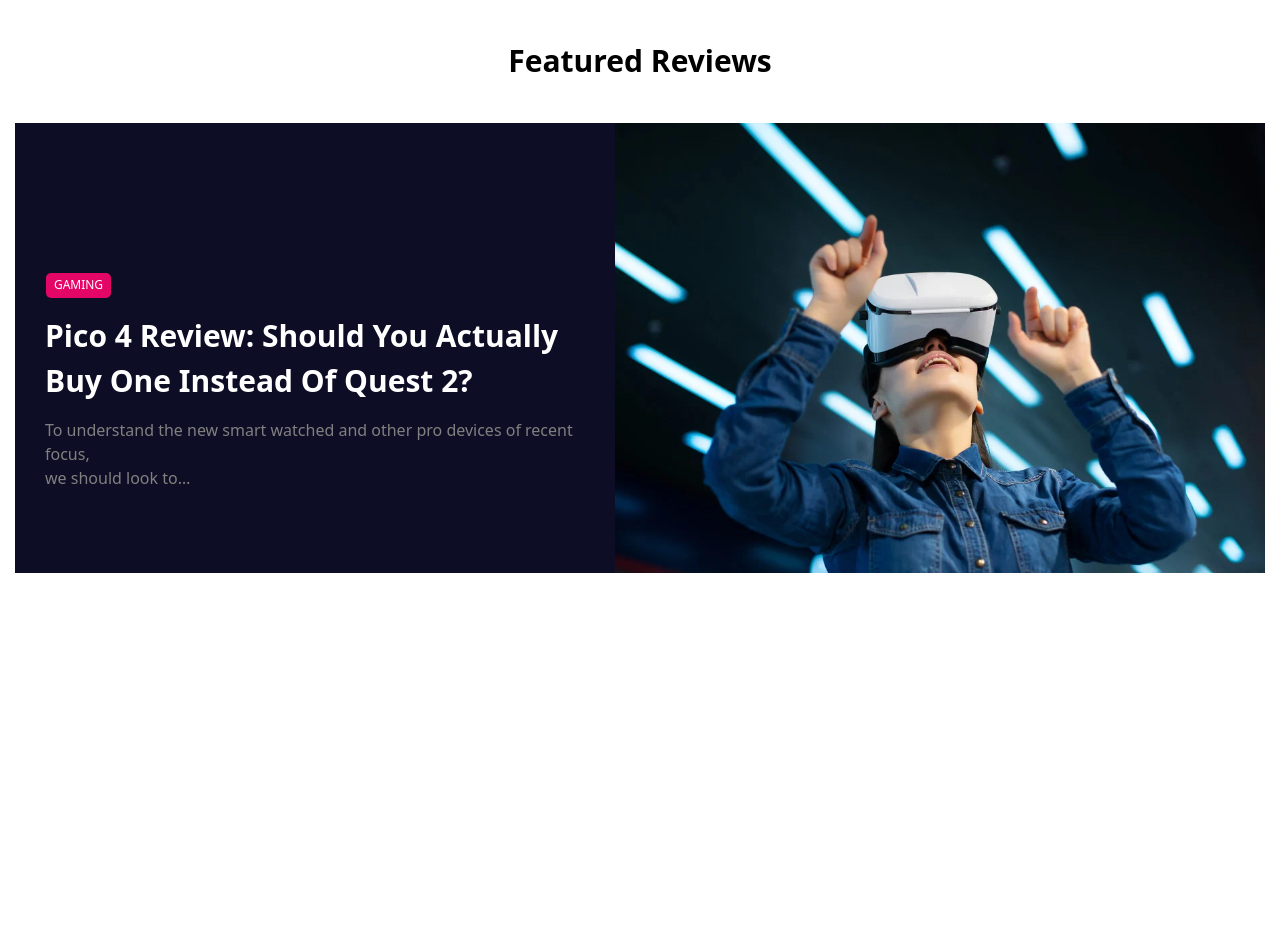
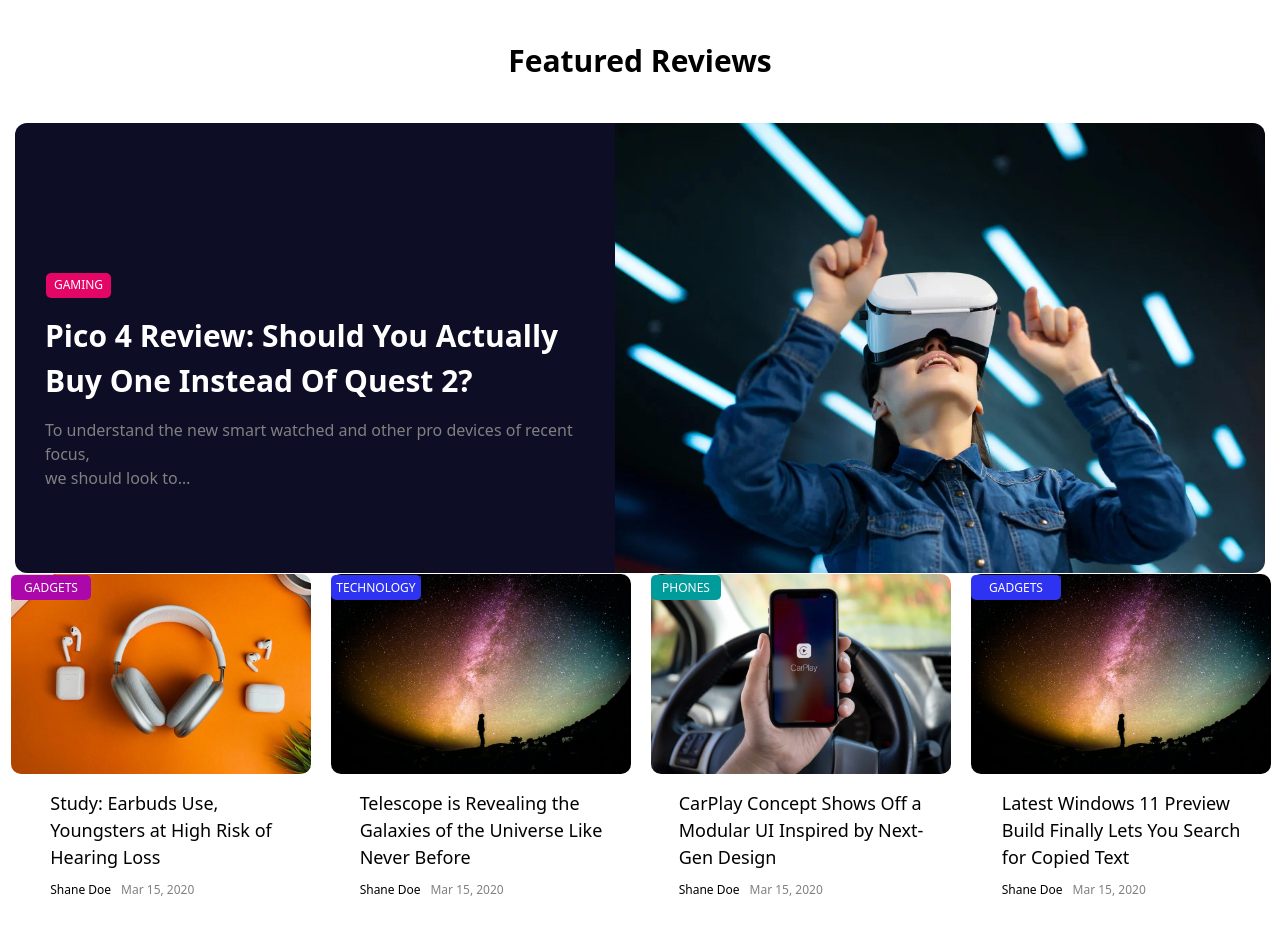
Before and after one commit to UlviJalil/react-mini-project, a React (Create React App) app: page / in a window 1280 px wide. Shown: the part 1760-2695 px from the top of the page. Before the commit the page ends 2333 px from the top, so only its background shows below. Built offline with nearby package versions, Linux system fonts and the light colour scheme.

Commit message:
feat: Created new featured component cards

```diff
--- a/src/components/Featured/Featured.jsx
+++ b/src/components/Featured/Featured.jsx
@@ -22,6 +22,72 @@
 
       </div>
     </div>
+
+    <div className='card-container'>
+
+
+      <div className="card-wrapper">
+        <div className="card-img">
+          <button>GADGETS</button>
+          <div className="card-text-wrapper">
+          <div className="card-content">
+            <h2>Study: Earbuds Use, <br /> Youngsters at High Risk of <br /> Hearing Loss</h2>
+            <div className="alt-text">
+              <p>Shane Doe</p>
+              <p className='secondp'>Mar 15, 2020</p>
+              </div>
+          </div>
+          </div>
+        </div>
+      </div>
+
+      <div className="card-wrapper2">
+        <div className="card-img2">
+          <button>TECHNOLOGY</button>
+          <div className="card-text-wrapper2">
+          <div className="card-content2">
+            <h2>Telescope is Revealing the <br /> Galaxies of the Universe Like <br /> Never Before</h2>
+            <div className="alt-text2">
+              <p>Shane Doe</p>
+              <p className='secondp2'>Mar 15, 2020</p>
+              </div>
+          </div>
+          </div>
+        </div>
+      </div>
+
+      <div className="card-wrapper3">
+        <div className="card-img3">
+          <button>PHONES</button>
+          <div className="card-text-wrapper3">
+          <div className="card-content3">
+            <h2>CarPlay Concept Shows Off a <br />Modular UI Inspired by Next- <br />Gen Design</h2>
+            <div className="alt-text3">
+              <p>Shane Doe</p>
+              <p className='secondp3'>Mar 15, 2020</p>
+              </div>
+          </div>
+          </div>
+        </div>
+      </div>
+
+      <div className="card-wrapper4">
+        <div className="card-img4">
+          <button>GADGETS</button>
+          <div className="card-text-wrapper4">
+          <div className="card-content4">
+            <h2>Latest Windows 11 Preview <br /> Build Finally Lets You Search <br /> for Copied Text</h2>
+            <div className="alt-text4">
+              <p>Shane Doe</p>
+              <p className='secondp4'>Mar 15, 2020</p>
+              </div>
+          </div>
+          </div>
+        </div>
+      </div>
+
+    </div>
+
     </>
   )
 }
--- a/src/components/Featured/featured.scss
+++ b/src/components/Featured/featured.scss
@@ -15,6 +15,8 @@
     width: 600px;
     height: 450px;
     background-color: #0d0d25;
+    border-top-left-radius: 12px;
+    border-bottom-left-radius: 12px;
 }
 
 .featured-text .feat-content{
@@ -49,10 +51,13 @@
     background-color: #e40666;
     color: #fff;
     font-size: 12px;
+    font-weight: 500;
     border-radius: 5px;
 }
 
 .featured-img{
+    border-top-right-radius: 12px;
+    border-bottom-right-radius: 12px;
     width: 650px;
     height: 450px;
     background-image: url(../../assets/images/featimg.jpg);
@@ -60,3 +65,273 @@
     background-position: center;
     background-size: cover;
 }
+
+
+
+//
+
+
+
+.card-container{
+    display: flex;
+    justify-content: center;
+    align-items: center;
+    gap: 20px;
+}
+.card-wrapper{
+    width: 300px;
+    height: 400px;
+    border: 1px solid #fff;
+}
+
+.card-img{
+    cursor: pointer;
+    width: 300px;
+    height: 200px;
+    background-image: url(../../assets/images/airpods.webp);
+    background-repeat: no-repeat;
+    background-position: center;
+    background-size: cover;
+    border-radius: 10px;
+
+    button{
+        width: 80px;
+        height: 25px;
+        background-color: #ab07ab;
+        font-size: 12px;
+        font-weight: 500;
+        color: #fff;
+        border-radius: 5px;
+    }
+}
+
+.card-text-wrapper{
+    display: flex;
+    justify-content: center;
+    align-items: center;
+}
+.card-img .card-content{
+    display: flex;
+    flex-direction: column;
+    gap: 10px;
+    padding-top: 190px;
+
+    h2{
+        font-size: 18px;
+        font-weight: 500;
+    }
+
+    p{
+        font-size: 12px;
+        font-weight: 500;
+    }
+}
+
+.card-img .card-content:hover{
+    color: #2e32f1;
+}
+
+.card-content .alt-text{
+    display: flex;
+    gap: 10px;
+}
+
+.alt-text .secondp{
+    color: gray;
+}
+
+//
+
+
+.card-wrapper2{
+    width: 300px;
+    height: 400px;
+    border: 1px solid #fff;
+
+}
+
+.card-img2{
+    cursor: pointer;
+    width: 300px;
+    height: 200px;
+    background-image: url(../../assets/images/card-img2.webp);
+    background-repeat: no-repeat;
+    background-position: center;
+    background-size: cover;
+    border-radius: 10px;
+
+    button{
+        width: 90px;
+        height: 25px;
+        background-color: #2e32f1;
+        font-size: 12px;
+        font-weight: 500;
+        color: #fff;
+        border-radius: 5px;
+    }
+}
+
+.card-text-wrapper2{
+    display: flex;
+    justify-content: center;
+    align-items: center;
+}
+.card-img2 .card-content2{
+    display: flex;
+    flex-direction: column;
+    gap: 10px;
+    padding-top: 190px;
+
+    h2{
+        font-size: 18px;
+        font-weight: 500;
+    }
+
+    p{
+        font-size: 12px;
+        font-weight: 500;
+    }
+}
+
+.card-img2 .card-content2:hover{
+    color: #2e32f1;
+}
+
+.card-content2 .alt-text2{
+    display: flex;
+    gap: 10px;
+}
+
+.alt-text2 .secondp2{
+    color: gray;
+}
+
+//
+
+
+
+.card-wrapper3{
+    width: 300px;
+    height: 400px;
+    border: 1px solid #fff;
+}
+
+.card-img3{
+    cursor: pointer;
+    width: 300px;
+    height: 200px;
+    background-image: url(../../assets/images/card-img3.webp);
+    background-repeat: no-repeat;
+    background-position: center;
+    background-size: cover;
+    border-radius: 10px;
+
+    button{
+        width: 70px;
+        height: 25px;
+        background-color: #009b9b;
+        font-size: 12px;
+        font-weight: 500;
+        color: #fff;
+        border-radius: 5px;
+    }
+}
+
+.card-text-wrapper3{
+    display: flex;
+    justify-content: center;
+    align-items: center;
+}
+.card-img3 .card-content3{
+    display: flex;
+    flex-direction: column;
+    gap: 10px;
+    padding-top: 190px;
+
+    h2{
+        font-size: 18px;
+        font-weight: 500;
+    }
+
+    p{
+        font-size: 12px;
+        font-weight: 500;
+    }
+}
+
+.card-img3 .card-content3:hover{
+    color: #2e32f1;
+}
+
+.card-content3 .alt-text3{
+    display: flex;
+    gap: 10px;
+}
+
+.alt-text3 .secondp3{
+    color: gray;
+}
+
+//
+
+.card-wrapper4{
+    width: 300px;
+    height: 400px;
+    border: 1px solid #fff;
+}
+
+.card-img4{
+    cursor: pointer;
+    width: 300px;
+    height: 200px;
+    background-image: url(../../assets/images/card-img2.webp);
+    background-repeat: no-repeat;
+    background-position: center;
+    background-size: cover;
+    border-radius: 10px;
+
+    button{
+        width: 90px;
+        height: 25px;
+        background-color: #2e32f1;
+        font-size: 12px;
+        font-weight: 500;
+        color: #fff;
+        border-radius: 5px;
+    }
+}
+
+.card-text-wrapper4{
+    display: flex;
+    justify-content: center;
+    align-items: center;
+}
+.card-img4 .card-content4{
+    display: flex;
+    flex-direction: column;
+    gap: 10px;
+    padding-top: 190px;
+
+    h2{
+        font-size: 18px;
+        font-weight: 500;
+    }
+
+    p{
+        font-size: 12px;
+        font-weight: 500;
+    }
+}
+
+.card-img4 .card-content4:hover{
+    color: #2e32f1;
+}
+
+.card-content4 .alt-text4{
+    display: flex;
+    gap: 10px;
+}
+
+.alt-text4 .secondp4{
+    color: gray;
+}
```
